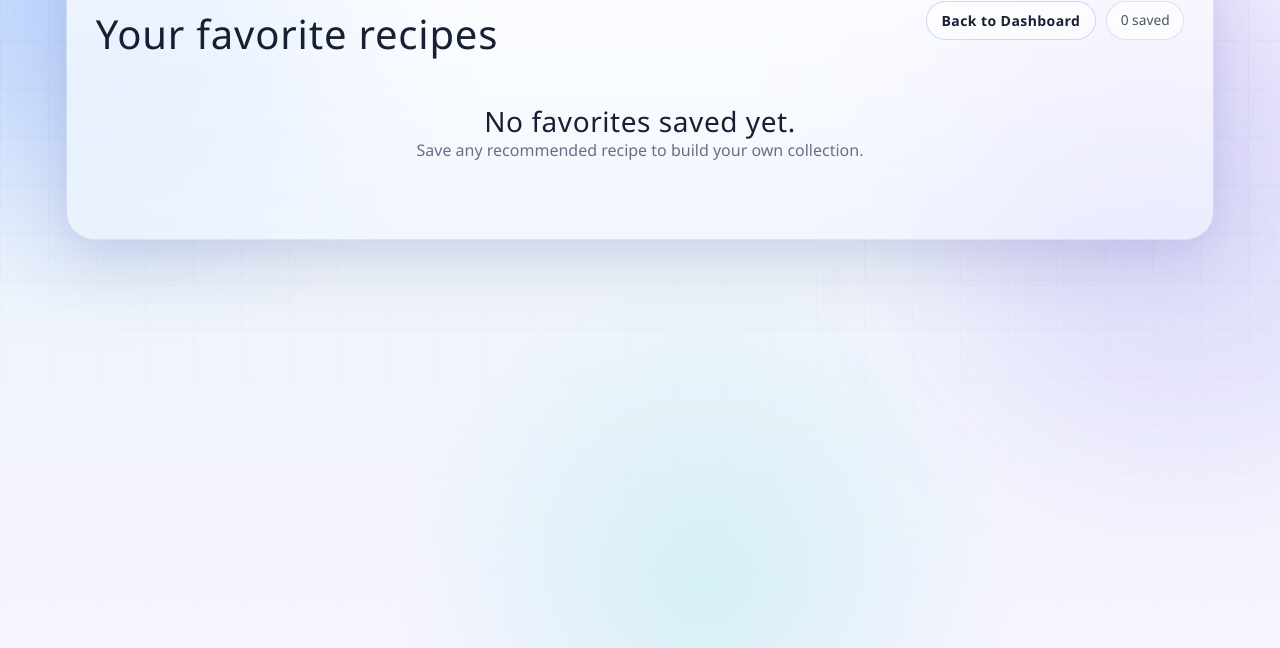
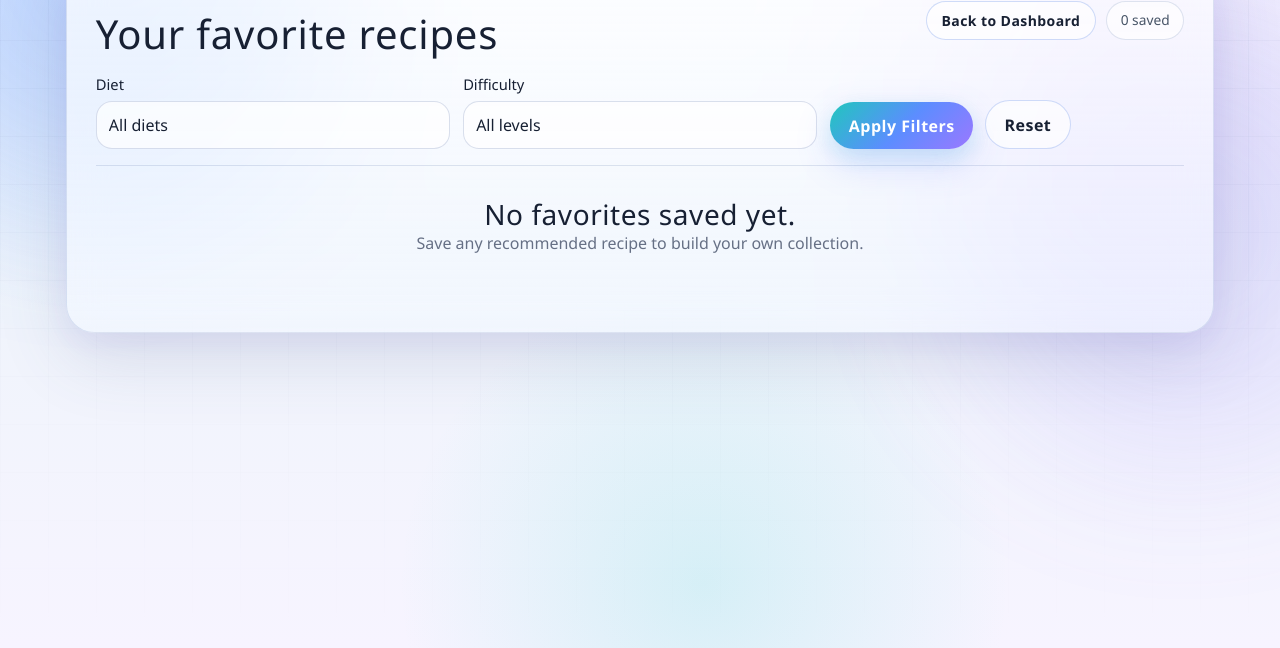
Before and after one commit to Najeel08/cognicook, a Flask app: page /favorites in a window 1280 px wide. Shown: the part 152-800 px from the top of the page. Run offline with Flask 3, Linux system fonts and the light colour scheme; the visitor is signed in with stand-in values (Sample User, id 1); data that the repository does not hold is empty; parts of the project's set-up code (start-up, migrations or seed data) failed here and were passed over.

Commit message:
feat: Add filtering options for diet and difficulty in favorites and recommendations pages; enhance CSS for improved UI

```diff
--- a/app.py
+++ b/app.py
@@ -24,9 +24,9 @@ ALLOWED_QUERY_PARAMS_BY_ENDPOINT = {
     "login": set(),
     "register": set(),
     "dashboard": set(),
-    "recommendations": {"ingredients", "page", "per_page"},
+    "recommendations": {"ingredients", "diet", "difficulty", "page", "per_page"},
     "similar_recipes_page": {"ingredients", "diet", "difficulty", "sort", "page", "per_page"},
-    "favorites": {"page", "per_page"},
+    "favorites": {"diet", "difficulty", "page", "per_page"},
     "favorite": set(),
     "remove_favorite": set(),
     "recipe_detail": {"next"},
--- a/config.py
+++ b/config.py
@@ -66,7 +66,10 @@ class Config:
     PERMANENT_SESSION_LIFETIME = timedelta(hours=8)
     MAX_CONTENT_LENGTH = 1024 * 1024
     SECURITY_HSTS_ENABLED = os.environ.get("SECURITY_HSTS_ENABLED", DEFAULT_SECURE_COOKIE) == "1"
-    SECURITY_HSTS_MAX_AGE = int(os.environ.get("SECURITY_HSTS_MAX_AGE", "31536000"))
+    try:
+        SECURITY_HSTS_MAX_AGE = int(os.environ.get("SECURITY_HSTS_MAX_AGE", "31536000"))
+    except (ValueError, TypeError):
+        SECURITY_HSTS_MAX_AGE = 31536000
     TRUSTED_HOSTS = TRUSTED_HOSTS or None
     DATASET_PATH = DATASET_PATH.as_posix()
     AUTO_BOOTSTRAP_DATA = os.environ.get("AUTO_BOOTSTRAP_DATA", DEFAULT_AUTO_BOOTSTRAP_DATA) == "1"
--- a/routes.py
+++ b/routes.py
@@ -19,7 +19,7 @@ from services.recipe_service import (
     get_strict_recommendations,
 )
 from utils.ingredient_cleaner import clean_ingredients
-from utils.pagination import paginate_list, paginate_query
+from utils.pagination import paginate_query
 from utils.validators import (
     get_positive_int,
     is_valid_email,
@@ -96,7 +96,6 @@ def get_favorite_recipe_ids(recipe_ids):
     }
 
 
-
 def flash_errors(errors):
     for error in errors:
         flash(error, "danger")
@@ -159,9 +158,12 @@ def register_routes(app):
             if (
                 not is_safe_input(email, max_length=254, allow_path_separators=False)
                 or not is_valid_email(email)
-                or len(password) > MAX_PASSWORD_INPUT_LENGTH
             ):
                 security_tools["record_auth_failure"](email)
+                flash("Invalid email or password.", "danger")
+                return render_template("login_v2.html", title="Login")
+
+            if len(password) > MAX_PASSWORD_INPUT_LENGTH:
                 flash("Invalid email or password.", "danger")
                 return render_template("login_v2.html", title="Login")
 
@@ -280,8 +282,13 @@ def register_routes(app):
             return redirect(url_for("dashboard"))
 
         page, per_page = get_pagination_args()
+        diet = sanitize_choice(request.args.get("diet"), DIET_OPTIONS)
+        difficulty = sanitize_choice(request.args.get("difficulty"), DIFFICULTY_OPTIONS)
 
-        recommendation_data = get_strict_recommendations(ingredients_input, page=page, per_page=per_page)
+        recommendation_data = get_strict_recommendations(
+            ingredients_input, page=page, per_page=per_page,
+            diet=diet, difficulty=difficulty,
+        )
         recipe_ids = {recipe.id for recipe in recommendation_data["strict"].items}
         favorite_recipe_ids = get_favorite_recipe_ids(recipe_ids)
 
@@ -293,6 +300,8 @@ def register_routes(app):
             ingredients_text=recommendation_data["ingredients_text"],
             favorite_recipe_ids=favorite_recipe_ids,
             per_page=per_page,
+            filters={"diet": diet, "difficulty": difficulty},
+            filter_options=get_filter_options(),
         )
 
     @app.route("/similar", methods=["GET"])
@@ -331,12 +340,19 @@ def register_routes(app):
     @login_required
     def favorites():
         page, per_page = get_pagination_args()
+        diet = sanitize_choice(request.args.get("diet"), DIET_OPTIONS)
+        difficulty = sanitize_choice(request.args.get("difficulty"), DIFFICULTY_OPTIONS)
 
         favorite_recipes = (
             Recipe.query.join(Favorite, Favorite.recipe_id == Recipe.id)
             .filter(Favorite.user_id == current_user.id)
-            .order_by(Recipe.title.asc())
         )
+        if diet:
+            favorite_recipes = favorite_recipes.filter(Recipe.diet_type == diet)
+        if difficulty:
+            favorite_recipes = favorite_recipes.filter(Recipe.difficulty == difficulty)
+
+        favorite_recipes = favorite_recipes.order_by(Recipe.title.asc())
         favorites_pagination = paginate_query(favorite_recipes, page, per_page)
 
         return render_template(
@@ -344,6 +360,8 @@ def register_routes(app):
             title="Favorites",
             favorites_pagination=favorites_pagination,
             per_page=per_page,
+            filters={"diet": diet, "difficulty": difficulty},
+            filter_options=get_filter_options(),
         )
 
     @app.route("/favorite/<int:recipe_id>", methods=["POST"])
--- a/services/data_loader.py
+++ b/services/data_loader.py
@@ -84,7 +84,9 @@ def normalize_instructions(value):
     normalized_lines = []
     for line in lines:
         normalized = line.rstrip(". ")
-        if normalized and normalized[-1] not in "!?":
+        if not normalized:
+            continue
+        if normalized[-1] not in "!?":
             normalized = f"{normalized}."
         normalized_lines.append(normalized)
 
--- a/services/recipe_service.py
+++ b/services/recipe_service.py
@@ -61,7 +61,6 @@ def get_filter_options():
 def normalize_query_words(value):
     text = str(value or "").lower().replace("&", " and ")
     return WORD_PATTERN.findall(text)
-
 
 
 def exact_searchable_text(value):
@@ -268,8 +267,10 @@ def sort_similar_matches(matches, sort_key):
         return
 
     if sort_key == "title_desc":
-        matches.sort(key=lambda item: (-item["relevance_score"], item["missing_count"]))
-        matches.sort(key=lambda item: item["recipe"].title.lower(), reverse=True)
+        matches.sort(
+            key=lambda item: (item["recipe"].title.lower(), -item["relevance_score"], item["missing_count"]),
+            reverse=True,
+        )
         return
 
     if sort_key == "time_asc":
@@ -318,19 +319,28 @@ def relevance_percent(match_ratio, query_coverage, similarity_score, missing_cou
     return round(max(0, min(1, weighted_score)) * 100)
 
 
-def get_strict_recommendations(ingredients_text, page, per_page):
+def get_strict_recommendations(ingredients_text, page, per_page, diet="", difficulty=""):
     user_ingredients, normalized_input = parse_ingredient_query(ingredients_text)
     user_ingredient_set = set(user_ingredients) - BASIC_INGREDIENTS
     matches = []
     seen_recipes = set()
 
     if user_ingredients:
-        for recipe in Recipe.query.order_by(Recipe.id.asc()).all():
+        query = Recipe.query.order_by(Recipe.id.asc())
+        if diet:
+            query = query.filter(Recipe.diet_type == diet)
+        if difficulty:
+            query = query.filter(Recipe.difficulty == difficulty)
+
+        for recipe in query.all():
             recipe_key = (recipe.title.lower(), ",".join(recipe.ingredient_list()))
             if recipe_key in seen_recipes:
                 continue
 
-            if required_recipe_ingredients(recipe).issubset(user_ingredient_set):
+            recipe_required = required_recipe_ingredients(recipe)
+            if not recipe_required:
+                continue
+            if recipe_required.issubset(user_ingredient_set):
                 matches.append(recipe)
                 seen_recipes.add(recipe_key)
 
--- a/static/css/cognicook.css
+++ b/static/css/cognicook.css
@@ -720,6 +740,14 @@ h3 {
     grid-template-columns: repeat(1, minmax(0, 1fr));
 }
 
+.favorites-filter-grid,
+.strict-filter-grid {
+    grid-template-columns: repeat(1, minmax(0, 1fr));
+    margin-top: 1rem;
+    padding-bottom: 1rem;
+    border-bottom: 1px solid var(--surface-border);
+}
+
 .filter-actions {
     display: flex;
     gap: 0.75rem;
@@ -994,6 +1038,12 @@ h3 {
 
     .compact-filter-grid {
         grid-template-columns: repeat(4, minmax(0, 1fr));
+        align-items: end;
+    }
+
+    .favorites-filter-grid,
+    .strict-filter-grid {
+        grid-template-columns: repeat(3, minmax(0, 1fr));
         align-items: end;
     }
 
--- a/templates/favorite_list.html
+++ b/templates/favorite_list.html
@@ -12,6 +12,33 @@
       <div class="stat-chip">{{ favorites_pagination.total }} saved</div>
     </div>
   </div>
+
+  <form method="GET" class="filter-grid favorites-filter-grid">
+    <div>
+      <label class="field-label" for="diet">Diet</label>
+      <select id="diet" name="diet" class="form-select">
+        <option value="">All diets</option>
+        {% for diet in filter_options.diets %}
+        <option value="{{ diet }}" {% if filters.diet == diet %}selected{% endif %}>{{ diet.replace('_', ' ')|title }}</option>
+        {% endfor %}
+      </select>
+    </div>
+
+    <div>
+      <label class="field-label" for="difficulty">Difficulty</label>
+      <select id="difficulty" name="difficulty" class="form-select">
+        <option value="">All levels</option>
+        {% for difficulty in filter_options.difficulties %}
+        <option value="{{ difficulty }}" {% if filters.difficulty == difficulty %}selected{% endif %}>{{ difficulty|title }}</option>
+        {% endfor %}
+      </select>
+    </div>
+
+    <div class="filter-actions">
+      <button type="submit" class="btn btn-neon-primary">Apply Filters</button>
+      <a href="{{ url_for('favorites') }}" class="btn btn-neon-secondary">Reset</a>
+    </div>
+  </form>
 
   {% if favorites_pagination.items %}
   <div class="recipe-grid">
--- a/templates/recipe_view.html
+++ b/templates/recipe_view.html
@@ -42,11 +42,6 @@
 
   <aside class="recipe-detail-side">
     <div class="glass-card">
-      <p class="eyebrow">Quick Actions</p>
-      <p class="lead-copy">
-        Review the recipe details, keep it in your favorites, and continue browsing the catalog.
-      </p>
-
       <div class="stacked-actions">
         {% if current_user.is_authenticated %}
         {% if is_favorite %}
--- a/utils/ingredient_cleaner.py
+++ b/utils/ingredient_cleaner.py
@@ -73,8 +73,6 @@ PLURAL_MAP = {
     "potatoes": "potato",
     "onions": "onion",
     "eggs": "egg",
-    "chilies": "green chilli",
-    "chillies": "green chilli",
     "green chilies": "green chilli",
     "green chillies": "green chilli",
     "lentils": "lentil",
@@ -185,6 +183,5 @@ def clean_ingredients(value):
     return list(dict.fromkeys(ingredients))
 
 
-
 def normalize_ingredient_text(value):
     return ",".join(clean_ingredients(value))
```
Also changed, not shown: other parts of static/css/cognicook.css (+36 -0 lines), templates/recommendations.html (+29 -0 lines), tests/test_app.py (+0 -4 lines), 1 other file.
